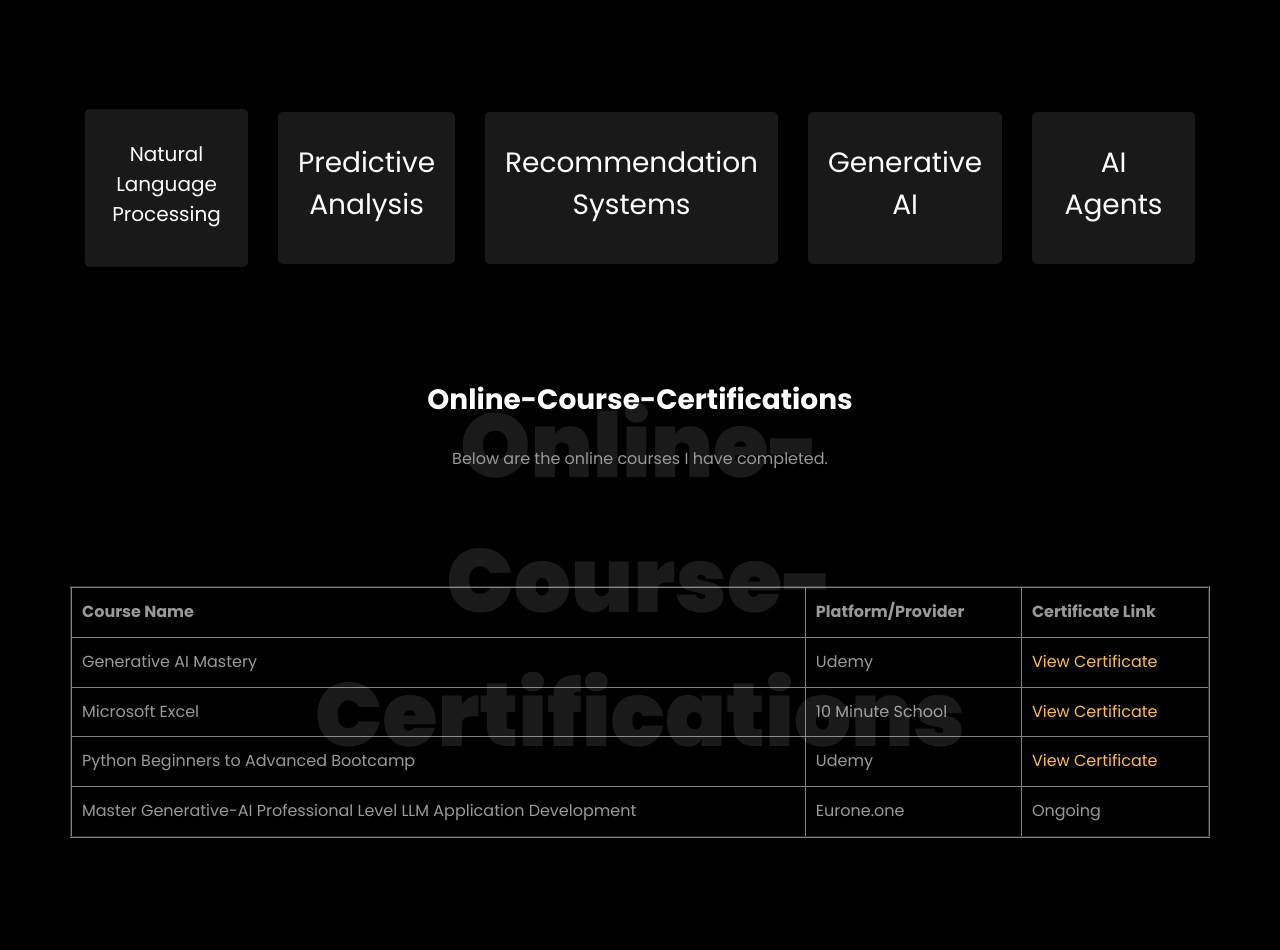
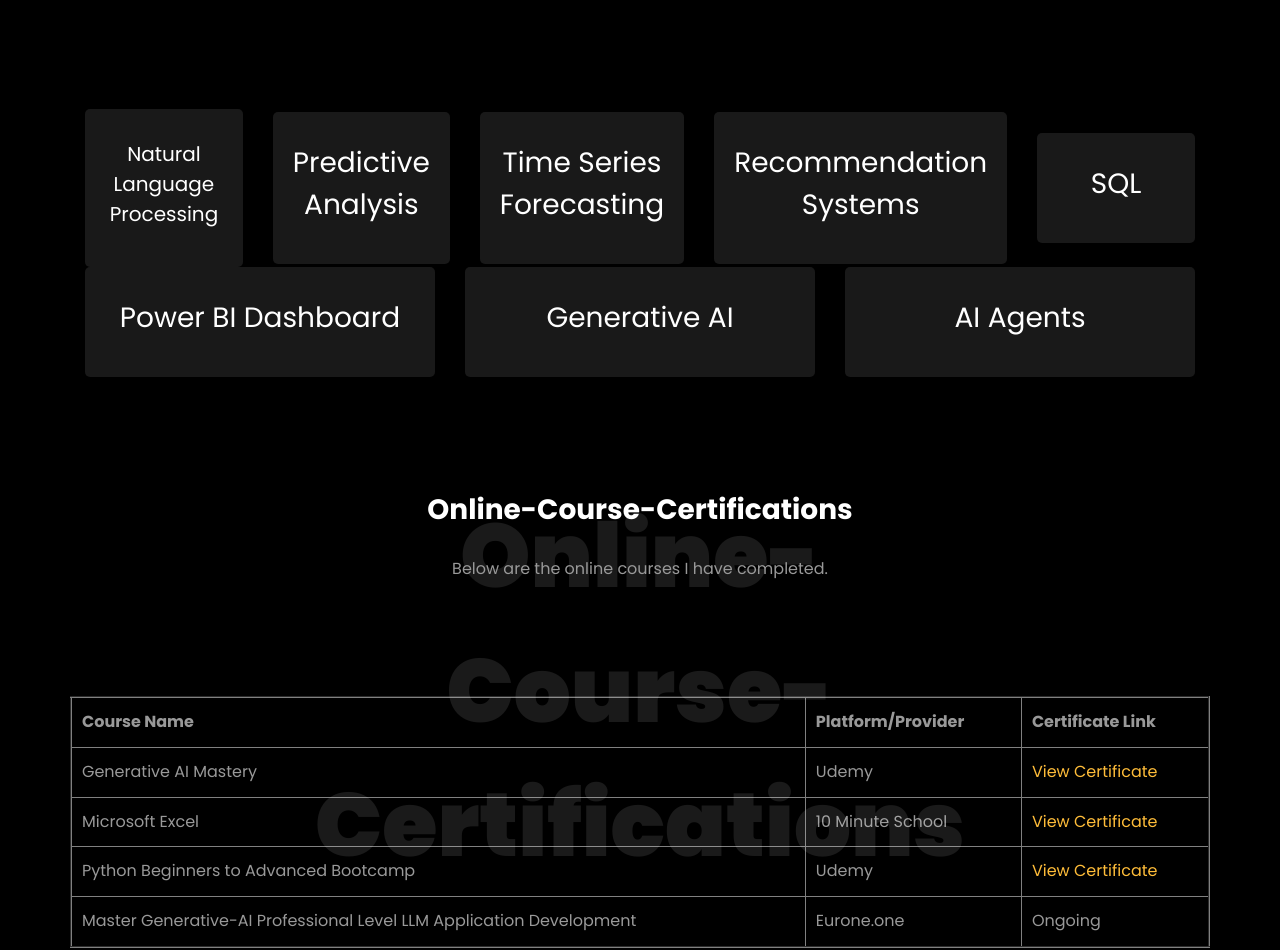
Before and after one commit to Monisha09-ds/SabikunMonisha.github.io, a plain HTML site: page index.html in a window 1280 px wide. Shown: the part 5991-6941 px from the top of the page. Drawn offline with Linux system fonts and the light colour scheme; files whose address does not match are found by name.

Commit message:
Update index.html

```diff
--- a/index.html
+++ b/index.html
@@ -720,12 +720,40 @@
 					  </div>
 					</div>
 				  </div>
+				  <div class="col-md d-flex justify-content-center counter-wrap ftco-animate">
+					<div class="block-18">
+					  <div class="text">
+
+						<span><h3>Time Series Forecasting </h3></span>
+						<!-- <p><a href="https://drive.google.com/drive/folders/1ujLgjsWkbePxIwvSCnktVozkkZ91xVvf?usp=drive_link" class="btn btn-primary py-3 px-5">Project Folder Link</a></p> -->
+					  </div>
+					</div>
+				  </div>
 
 				  <div class="col-md d-flex justify-content-center counter-wrap ftco-animate">
 					<div class="block-18">
 					  <div class="text">
 						<span><h3>Recommendation Systems</h3></span>
 						<!-- <p><a href="https://drive.google.com/drive/folders/1_qfDGQYYYr9jYod6oQmuEYJ-x2UVXa4z?usp=drive_link" class="btn btn-primary py-3 px-5">Project Folder Link</a></p> -->
+					  </div>
+					</div>
+				  </div>
+				  <br>
+				  <div class="col-md d-flex justify-content-center counter-wrap ftco-animate">
+					<div class="block-18">
+					  <div class="text">
+
+						<span><h3>SQL</h3></span>
+						<!-- <p><a href="https://drive.google.com/drive/folders/1ujLgjsWkbePxIwvSCnktVozkkZ91xVvf?usp=drive_link" class="btn btn-primary py-3 px-5">Project Folder Link</a></p> -->
+					  </div>
+					</div>
+				  </div>
+				  <div class="col-md d-flex justify-content-center counter-wrap ftco-animate">
+					<div class="block-18">
+					  <div class="text">
+
+						<span><h3>Power BI Dashboard</h3></span>
+						<!-- <p><a href="https://drive.google.com/drive/folders/1ujLgjsWkbePxIwvSCnktVozkkZ91xVvf?usp=drive_link" class="btn btn-primary py-3 px-5">Project Folder Link</a></p> -->
 					  </div>
 					</div>
 				  </div>
@@ -834,6 +862,7 @@
 				  <ol>
 					<li><h5>Alzheimer's Detection using XAI in Capsule Network
 						& Post Detection Management with Portable Solution</h5></li>
+						<a href="https://drive.google.com/file/d/1tQAM-V4li8Lv-BCNA3P8DtNozNWPgo7F/view?usp=drive_link">(Certificate of Presentation)</a>
 					<li><h5>Sentiment Analysis on Bengali Social-Media Comments</h5></li>
 					<li><h5>Artificial Intelligence and Machine Learning for Ensuring Security in Smart Cities</h5></li>
 				  </ol>
@@ -893,6 +922,7 @@
 	            <p><a href="sabikunmonisha01@gmail.com">sabikunmonisha01@gmail.com</a></p>
 	          </div>
           </div>
+
           <div class="col-md-6 col-lg-3 d-flex ftco-animate">
           	<div class="align-self-stretch box p-4 text-center">
           		<div class="icon d-flex align-items-center justify-content-center">
@@ -903,6 +933,9 @@
 				</a></p>
 	          </div>
           </div>
+
+
+
 
 		  <!-- <div class="container">
 			<br>
```
